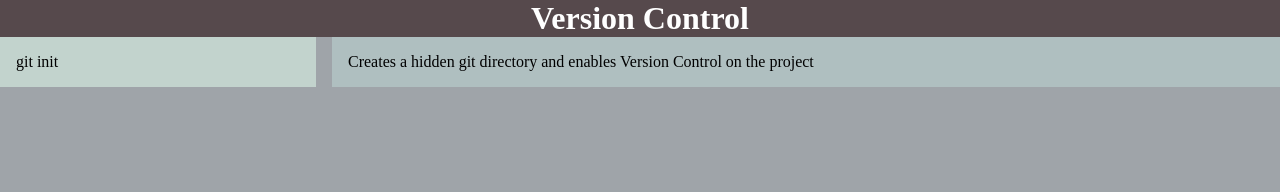
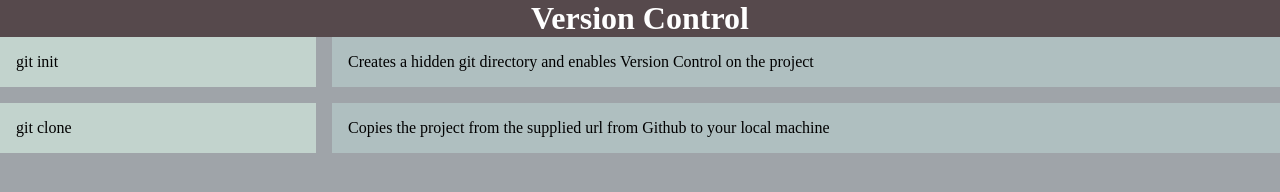
Before and after one commit to Jasminedns/version-control, a plain HTML site: page index.html in a window 1280 px wide. Drawn offline with Linux system fonts and the light colour scheme.

Commit message:
added git clone

```diff
--- a/index.html
+++ b/index.html
@@ -15,6 +15,8 @@
     <main class="git-commands">
         <div class="git-commands__command">git init</div>
         <div class="git-commands__effect">Creates a hidden git directory and enables Version Control on the project</div>
+        <div class="git-commands__command">git clone</div>
+        <div class="git-commands__effect">Copies the project from the supplied url from Github to your local machine</div>
     </main>
 </body>
 </html>
```
